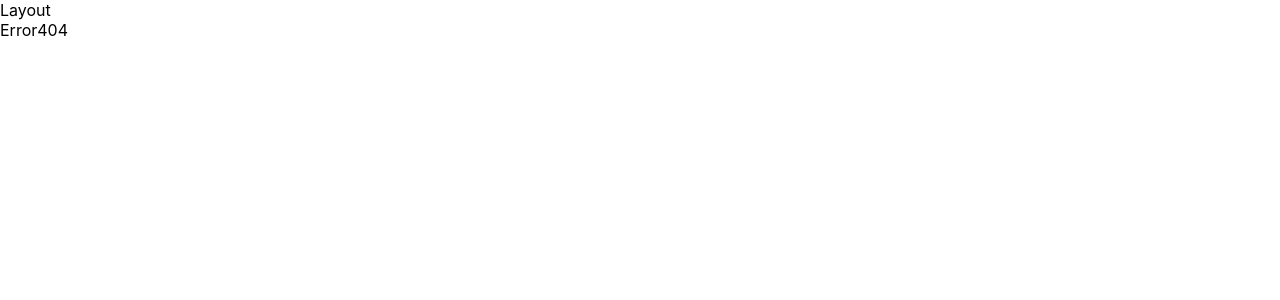
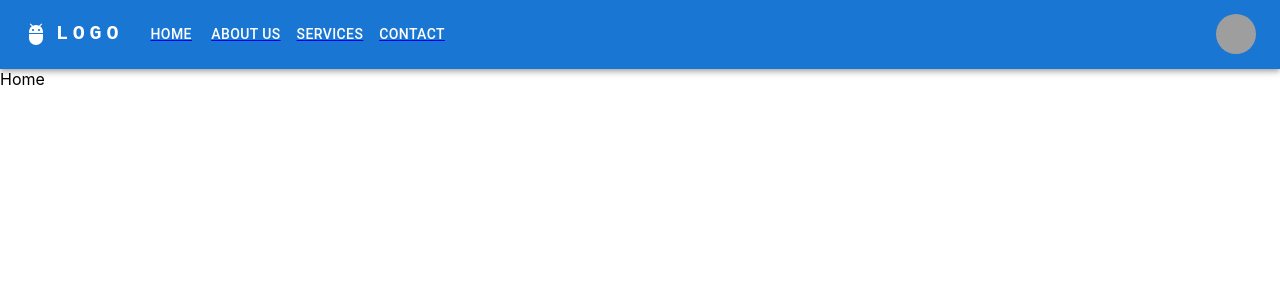
Before and after one commit to D-M-Gonzalez/Proyecto-Nestor, a React (Create React App) app: page / in a window 1280 px wide. Shown: the top 300 px of the page. Built offline with nearby package versions, Linux system fonts and the light colour scheme; grey boxes are pictures that could not be loaded.

Commit message:
creado TopMenu, instalado mui

```diff
--- a/package.json
+++ b/package.json
@@ -3,6 +3,10 @@
   "version": "0.1.0",
   "private": true,
   "dependencies": {
+    "@emotion/react": "^11.10.4",
+    "@emotion/styled": "^11.10.4",
+    "@mui/icons-material": "^5.10.3",
+    "@mui/material": "^5.10.5",
     "@testing-library/jest-dom": "^5.16.5",
     "@testing-library/react": "^13.4.0",
     "@testing-library/user-event": "^13.5.0",
--- a/src/App.tsx
+++ b/src/App.tsx
@@ -6,19 +6,19 @@
 import Layout from './containers/Layout/Layout';
 import Services from './containers/Services/Services';
 
-export interface IApplicationProps {}
+export interface IApplicationProps { }
 
 const App: React.FunctionComponent<IApplicationProps> = (props) => {
   return (
     <BrowserRouter>
       <Routes>
-        <Route path="/*" element={<Layout/>}>
-        <Route path="home" element={<Home/>}/>
-        <Route path="about_us" element={<AboutUs/>}/>
-        <Route path="services" element={<Services/>}/>
-        <Route path="contact" element={<Contact/>}/>
-        <Route path="*" element={<Error404 message="La página que estas buscando no existe"/>}/>
-    </Route>
+        <Route path="/*" element={<Layout />}>
+          <Route index element={<Home />} />
+          <Route path="about_us" element={<AboutUs />} />
+          <Route path="services" element={<Services />} />
+          <Route path="contact" element={<Contact />} />
+          <Route path="*" element={<Error404 message="La página que estas buscando no existe" />} />
+        </Route>
       </Routes>
     </BrowserRouter>
   )
--- /dev/null
+++ b/src/components/TopMenu/TopMenu.tsx
@@ -0,0 +1,190 @@
+import React, { useState } from 'react';
+import { Link } from "react-router-dom";
+import AppBar from '@mui/material/AppBar';
+import Box from '@mui/material/Box';
+import Toolbar from '@mui/material/Toolbar';
+import IconButton from '@mui/material/IconButton';
+import Typography from '@mui/material/Typography';
+import Menu from '@mui/material/Menu';
+import MenuIcon from '@mui/icons-material/Menu';
+import Container from '@mui/material/Container';
+import Avatar from '@mui/material/Avatar';
+import Button from '@mui/material/Button';
+import Tooltip from '@mui/material/Tooltip';
+import MenuItem from '@mui/material/MenuItem';
+import AdbIcon from '@mui/icons-material/Adb';
+//import Navigate from '../../routes/Navigator';
+
+
+
+const pages = [
+  {
+    title: 'home',
+    url: '/'
+  },
+  {
+    title: 'about us',
+    url: 'about_us'
+  },
+  {
+    title: 'services',
+    url: 'services'
+  },
+  {
+    title: 'contact',
+    url: 'contact'
+  }
+];
+
+const settings = ['Profile', 'Account', 'Dashboard', 'Logout'];
+
+export interface ITopMenu { }
+
+export const TopMenu = () => {
+
+  const [anchorElNav, setAnchorElNav] = useState<null | HTMLElement>(null);
+  const [anchorElUser, setAnchorElUser] = useState<null | HTMLElement>(null);
+
+  const handleOpenNavMenu = (event: React.MouseEvent<HTMLElement>) => {
+    setAnchorElNav(event.currentTarget);
+  };
+  const handleOpenUserMenu = (event: React.MouseEvent<HTMLElement>) => {
+    setAnchorElUser(event.currentTarget);
+  };
+
+  const handleCloseNavMenu = () => {
+    setAnchorElNav(null);
+  };
+
+  const handleCloseUserMenu = () => {
+    setAnchorElUser(null);
+  };
+
+  return (
+    <AppBar position="static">
+      <Container maxWidth="xl">
+        <Toolbar disableGutters>
+          <AdbIcon sx={{ display: { xs: 'none', md: 'flex' }, mr: 1 }} />
+          <Typography
+            variant="h6"
+            noWrap
+            component="a"
+            href="/"
+            sx={{
+              mr: 2,
+              display: { xs: 'none', md: 'flex' },
+              fontFamily: 'monospace',
+              fontWeight: 700,
+              letterSpacing: '.3rem',
+              color: 'inherit',
+              textDecoration: 'none',
+            }}
+          >
+            LOGO
+          </Typography>
+
+          <Box sx={{ flexGrow: 1, display: { xs: 'flex', md: 'none' } }}>
+            <IconButton
+              size="large"
+              aria-label="account of current user"
+              aria-controls="menu-appbar"
+              aria-haspopup="true"
+              onClick={handleOpenNavMenu}
+              color="inherit"
+            >
+              <MenuIcon />
+            </IconButton>
+            <Menu
+              id="menu-appbar"
+              anchorEl={anchorElNav}
+              anchorOrigin={{
+                vertical: 'bottom',
+                horizontal: 'left',
+              }}
+              keepMounted
+              transformOrigin={{
+                vertical: 'top',
+                horizontal: 'left',
+              }}
+              open={Boolean(anchorElNav)}
+              onClose={handleCloseNavMenu}
+              sx={{
+                display: { xs: 'block', md: 'none' },
+              }}
+            >
+              {pages.map((page) => (
+                <MenuItem key={page.title} onClick={handleCloseNavMenu}>
+                  <Link to={page.title} style={{ textDecoration: "none" }}><Typography textAlign="center">{page.title}</Typography></Link>
+                </MenuItem>
+              ))}
+            </Menu>
+          </Box>
+          <AdbIcon sx={{ display: { xs: 'flex', md: 'none' }, mr: 1 }} />
+          <Typography
+            variant="h5"
+            noWrap
+            component="a"
+            href=""
+            sx={{
+              mr: 2,
+              display: { xs: 'flex', md: 'none' },
+              flexGrow: 1,
+              fontFamily: 'monospace',
+              fontWeight: 700,
+              letterSpacing: '.3rem',
+              color: 'inherit',
+              textDecoration: 'none',
+            }}
+          >
+            LOGO
+          </Typography>
+          <Box sx={{ flexGrow: 1, display: { xs: 'none', md: 'flex' } }}>
+            {pages.map((page) => (
+              <Link to={page.url}>
+                <Button
+                  key={page.title}
+                  onClick={handleCloseNavMenu}
+                  sx={{ my: 2, color: 'white', display: 'block' }}
+                >
+                  {page.title}
+                </Button>
+
+              </Link>
+
+            ))}
+          </Box>
+
+          <Box sx={{ flexGrow: 0 }}>
+            <Tooltip title="Open settings">
+              <IconButton onClick={handleOpenUserMenu} sx={{ p: 0 }}>
+                <Avatar alt="Remy Sharp" src="/static/images/avatar/2.jpg" />
+              </IconButton>
+            </Tooltip>
+            <Menu
+              sx={{ mt: '45px' }}
+              id="menu-appbar"
+              anchorEl={anchorElUser}
+              anchorOrigin={{
+                vertical: 'top',
+                horizontal: 'right',
+              }}
+              keepMounted
+              transformOrigin={{
+                vertical: 'top',
+                horizontal: 'right',
+              }}
+              open={Boolean(anchorElUser)}
+              onClose={handleCloseUserMenu}
+            >
+              {settings.map((setting) => (
+                <MenuItem key={setting} onClick={handleCloseUserMenu}>
+                  <Typography textAlign="center">{setting}</Typography>
+                </MenuItem>
+              ))}
+            </Menu>
+          </Box>
+        </Toolbar>
+      </Container>
+    </AppBar>
+  )
+}
--- a/src/containers/Layout/Layout.tsx
+++ b/src/containers/Layout/Layout.tsx
@@ -1,13 +1,14 @@
 import React from 'react';
 import { Outlet } from 'react-router-dom';
+import { TopMenu } from '../../components/TopMenu/TopMenu';
 
-export interface ILayoutProps {}
+export interface ILayoutProps { }
 
 export default function Layout(props: ILayoutProps) {
-    return (
-        <>
-            <div>Layout</div>
-            <Outlet></Outlet>
-        </>
-    );
+  return (
+    <>
+      <TopMenu />
+      <Outlet></Outlet>
+    </>
+  );
 }
```
Also changed, not shown: src/routes/Navigator.ts (line endings or trailing spaces), 1 other file (tests, documents, lock files or other folders).
